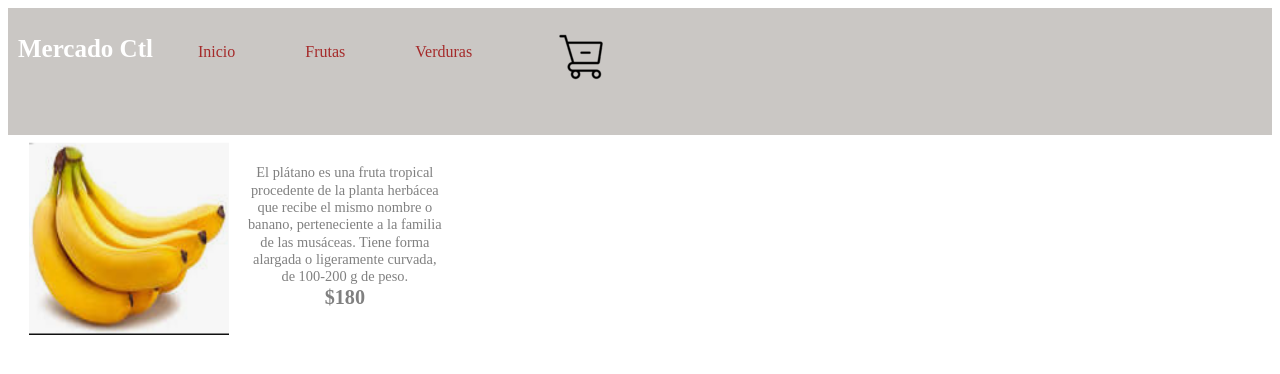
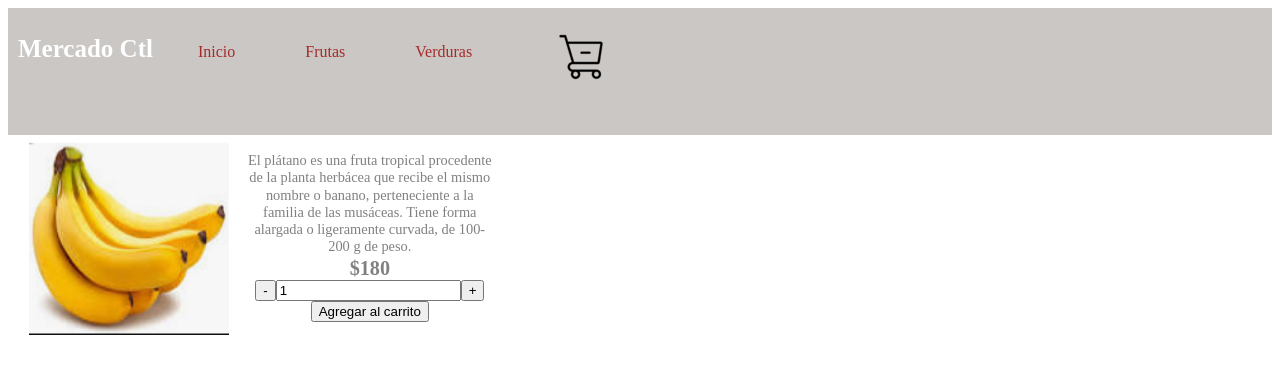
Before and after one commit to damianTest/mercadoCtrl_Tello_Damian, a React (Create React App) app: page /linea/1 in a window 1280 px wide. Shown: the top 374 px of the page. Built offline with nearby package versions, Linux system fonts and the light colour scheme.

Commit message:
desafio sincronizar counter

```diff
--- a/src/App.jsx
+++ b/src/App.jsx
@@ -4,6 +4,7 @@ import NavBar from './components/NavBar/NavBar';
 import ItemListContainer from './components/ItemListContainer/ItemListContainer';
 import ItemDetailContainer from './components/ItemDetailContainer/ItemDetailContainer';
 import { Routes, Route} from 'react-router-dom';
+import Cart from './components/Cart/Cart';
 
 function App() {
   return (
@@ -14,7 +15,7 @@ function App() {
          <Route path='/' element={<ItemListContainer/>}></Route>
          <Route path='/categoria/:categoriaid' element={<ItemListContainer/>} titulo='ssssssss'></Route>
          <Route path='/linea/:productoid' element={ <ItemDetailContainer />}></Route>
-
+         <Route path='/cart/' element={<Cart/>} />
       </Routes>
     </div>
   );
--- /dev/null
+++ b/src/components/Cart/Cart.jsx
@@ -0,0 +1,14 @@
+import React, {useState} from 'react';
+
+
+function Cart() {
+
+
+
+    return (
+        <div> CARRITO
+        </div>
+    );
+}
+
+export default Cart;
--- a/src/components/ItemCount/ItemCount.jsx
+++ b/src/components/ItemCount/ItemCount.jsx
@@ -1,31 +1,31 @@
 import React, {useState} from 'react';
 
 
-function ItemCount({stock, inicial, onAdd}) {
-    const [count, setCount] = useState(inicial);
-    const handleSuma = () => {
+function ItemCount({ stock, initial, onAdd }) {
+    const [count, setCount] = useState(initial);
+
+    function handleSuma () {
         if (count < stock) {
             setCount(count + 1);
         }
+    }
 
-    }
-    const handleResta = () => {
-        if(count > 1){
-            setCount(count - 1);
+    function handleResta () {
+        if (count > 1) {
+            setCount(count - 1)
         }
     }
 
-
     return (
-        <div>
-             <div>
+        <div >
+            <div>
                 <button onClick={() => handleResta()}>-</button>
                 <input readOnly value={count}/>
                 <button onClick={() =>handleSuma()}>+</button>
-               </div>
-              <button >Agregar al Carrito</button>
+            </div>
+            <button onClick={() => (count <= stock) && onAdd(count)}>Agregar al carrito</button>
         </div>
-    );
+    )
 }
 
 export default ItemCount;
--- a/src/components/ItemDetail/ItemDetail.css
+++ b/src/components/ItemDetail/ItemDetail.css
@@ -14,7 +14,7 @@
     line-height:1.2;
     margin:.5em 0 .5em 0;
     color:grey;
-    max-width:200px
+    max-width:250px
 }
 .product-price {
     font-weight: bold;
--- a/src/components/ItemDetail/ItemDetail.jsx
+++ b/src/components/ItemDetail/ItemDetail.jsx
@@ -1,13 +1,27 @@
-import React from 'react';
+import React, { useState } from 'react';
+import { Link } from 'react-router-dom';
 import './ItemDetail.css';
+import ItemCount from '../ItemCount/ItemCount';
 
 function ItemDetail({item})  {
+
+    const [cantidadDeProductos, setCantidadDeProductos] = useState(null);
+    function addHandler(quantityToAdd) {
+        setCantidadDeProductos(quantityToAdd);
+    }
 
         return (
             <div className='container-Detail'>
                 <div className='imagen_wrap'><img src={item.imagen} className='producto'/></div>
 
-                <div className='intro' >{item.detalle} <div className='product-price'>{item.precio}</div> </div>
+                <div className='intro' >{item.detalle} <div className='product-price'>{item.precio}</div>
+       <div >
+                    {cantidadDeProductos ?
+                         <button><Link to='/cart/' >Terminar compra ({ cantidadDeProductos } items)</Link></button> :
+                         <ItemCount initial={1} stock={item.cantidad} onAdd={addHandler} />
+                    }
+                </div>
+                </div>
             </div>
         );
 
--- a/src/components/ItemList/ItemList.jsx
+++ b/src/components/ItemList/ItemList.jsx
@@ -41,7 +41,7 @@ function ItemList()  {
 
     return (
             <div>
- {console.log('div ss:' + productosfiltrados.length)};
+
            {productosfiltrados.map((item,i) => <Item item={item} key={item.idProducto} />)}
 
             </div>
--- a/src/components/ItemListContainer/ItemListContainer.jsx
+++ b/src/components/ItemListContainer/ItemListContainer.jsx
@@ -11,7 +11,7 @@ const ItemListContainer = ({props}) =>
     return (
         <div className='item'>
             <ItemList />
-            <ItemCount stock={5} inicial= {0} />
+           {/* <ItemCount stock={5} inicial= {0} />*/}
 
         </div>
     );
--- a/src/data/productos.jsx
+++ b/src/data/productos.jsx
@@ -6,6 +6,7 @@ const productos = [
     imagen: IMAGES.image1,
     precio: '$180' ,
     linea: 'Frutas',
+    cantidad: 1000,
     detalle: 'El plátano es una fruta tropical procedente de la planta herbácea que recibe el mismo nombre o banano, perteneciente a la familia de las musáceas. Tiene forma alargada o ligeramente curvada, de 100-200 g de peso.'
     },
     {idProducto: 2,
@@ -13,6 +14,7 @@ const productos = [
     imagen: IMAGES.image2,
     precio: '$120',
     linea: 'Frutas',
+    cantidad: 780,
     detalle: 'La manzana es una de las frutas más completas y saludables que puedes consumir, y es que tal y como indica el refrán inglés, "an apple a day keeps the doctor away", comer una manzana al día mantiene al médico lejos de ti.'
     },
     {idProducto: 3,
@@ -20,6 +22,7 @@ const productos = [
     imagen: IMAGES.image3,
     precio: '$100',
     linea: 'Frutas',
+    cantidad: 200,
     detalle: 'La pera es el fruto del peral (Pyrus communis, de la familia de las Rosáceas). La pera es una fruta jugosa, carnosa, de diferente tamaño, sabor y color (del verde al amarillo, al rojo, hasta el color castaña)'
     },
     {idProducto: 4,
@@ -27,6 +30,7 @@ const productos = [
         imagen: IMAGES.image4,
         precio: '$90',
         linea: 'Verduras',
+        cantidad: 50,
         detalle: 'Lactuca sativa, conocida comúnmente como lechuga, es una planta herbácea propia de las regiones semitempladas que se cultiva como alimento'
     }
     ];
```
